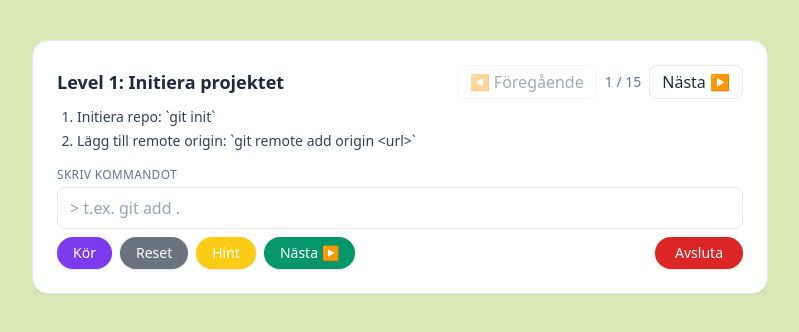
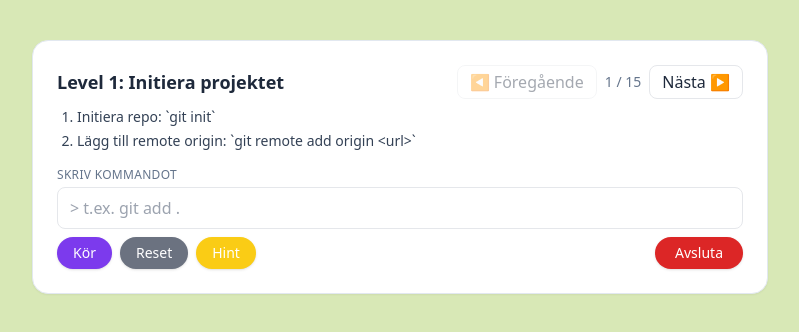
Before and after one commit to DulamaA/git-land-game, a React (Vite) app: page / in a window 1280 px wide. Both pictures are taken after a click on the button "Starta". Shown: the top 332 px of the page, without its empty margins (240-1039 px from the left). Built offline with nearby package versions, Linux system fonts and the light colour scheme.

Commit message:
:recycle: refactor: delete duplicate "next" button from components and keep single Next control in header

```diff
--- a/src/components/GameButtons.tsx
+++ b/src/components/GameButtons.tsx
@@ -3,11 +3,9 @@ type Props = {
   onReset: () => void;
   onHint: () => void;
   onExit: () => void;
-  canGoNext?: boolean;
-  onNext?: () => void;
 };
 
-export default function GameButtons({ onRun, onReset, onHint, onExit, canGoNext, onNext }: Props) {
+export default function GameButtons({ onRun, onReset, onHint, onExit }: Props) {
   return (
     <div className="mt-2 flex flex-wrap items-center gap-2">
       <button
@@ -34,16 +32,6 @@ export default function GameButtons({ onRun, onReset, onHint, onExit, canGoNext,
         Hint
       </button>
 
-      {canGoNext && onNext && (
-        <button
-          type="button"
-          onClick={onNext}
-          className="rounded-full bg-emerald-600 text-white px-4 py-1.5 text-sm font-medium shadow hover:bg-emerald-700 active:bg-emerald-800 transition"
-        >
-          Nästa ▶
-        </button>
-      )}
-
       <button
         type="button"
         onClick={onExit}
--- a/src/components/GameScreen.tsx
+++ b/src/components/GameScreen.tsx
@@ -91,8 +91,6 @@ export default function GameScreen({ onExit }: Props) {
         onReset={resetCurrent}
         onHint={() => setShowHint((v) => !v)}
         onExit={onExit}
-        canGoNext={levelIndex < LEVELS.length - 1}
-        onNext={nextLevel}
       />
 
       {showHint && firstHint && (
```
